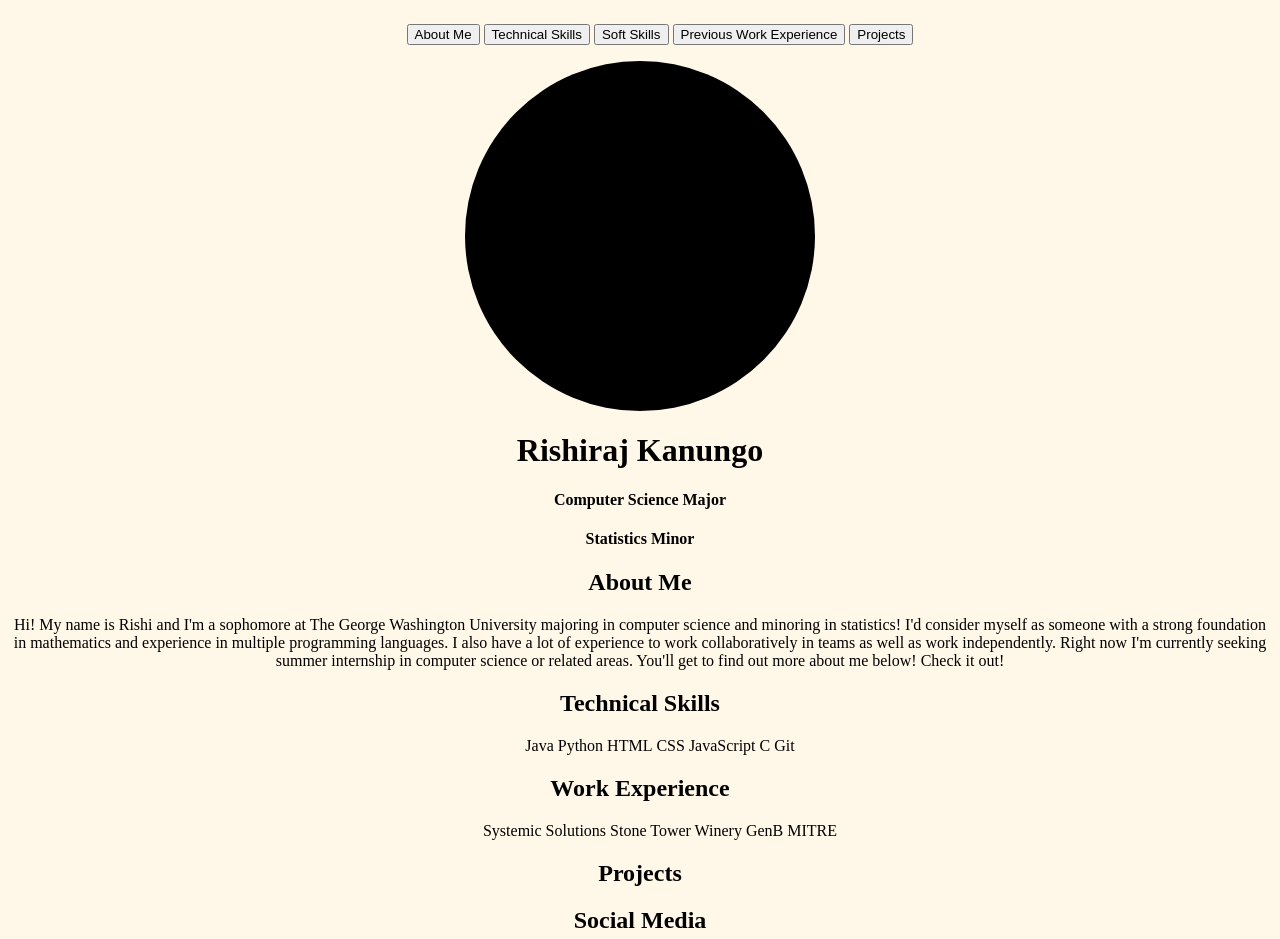
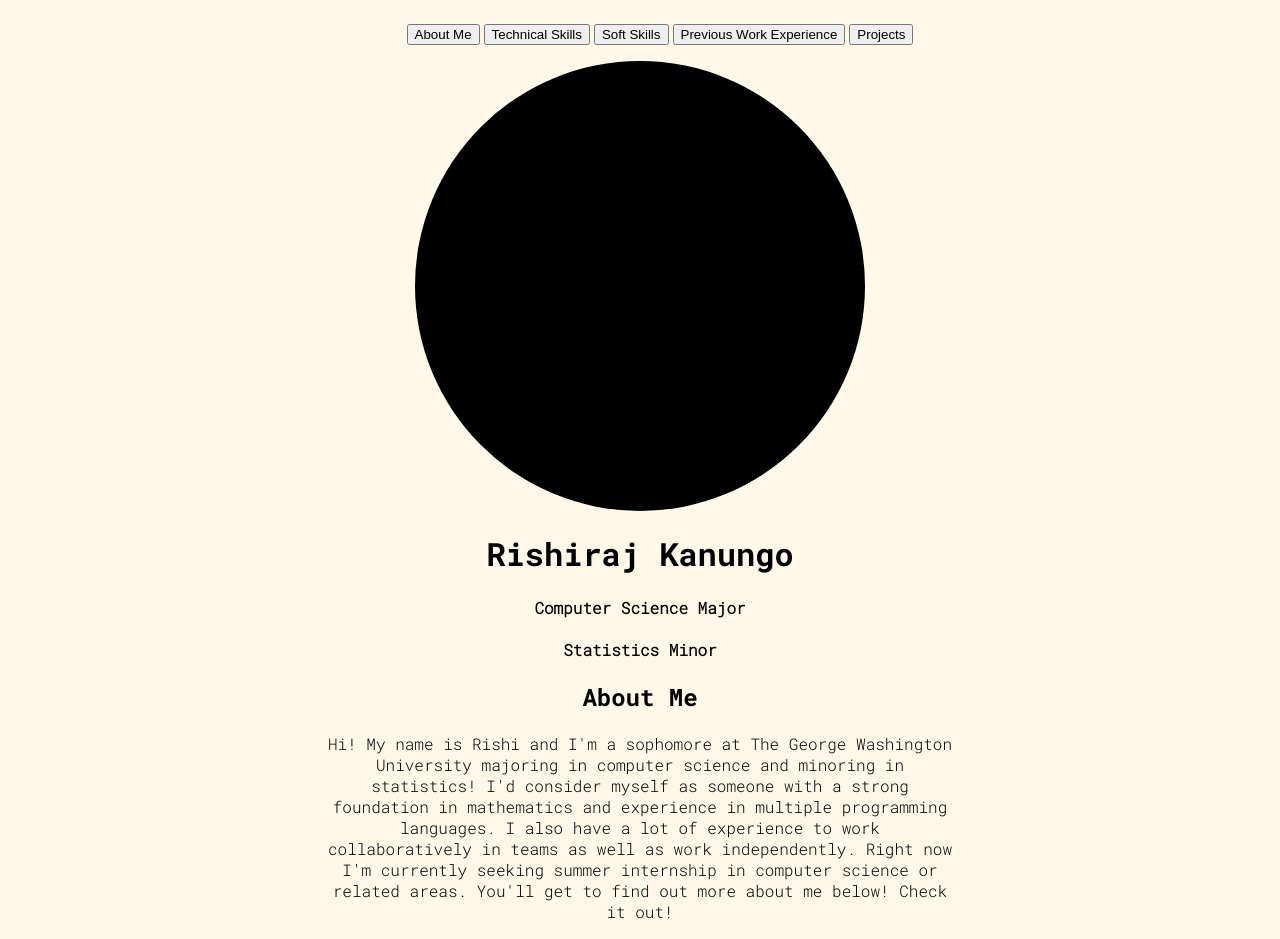
Before and after one commit to RishirajKanungo/cs_portfolio, a plain HTML site: page index.html in a window 1280 px wide. Shown: the top 939 px of the page. Drawn offline with Linux system fonts and the light colour scheme.

Commit message:
Update style.css

```diff
--- a/style.css
+++ b/style.css
@@ -1,3 +1,15 @@
+/* Defining the font for "Rishiraj Kanungo"*/
+@font-face{
+    font-family: nameFont;
+    src: url('/Roboto_Mono/RobotoMono-Bold.ttf')
+}
+
+@font-face{
+    font-family: degreeFont;
+    src: url('/Roboto_Mono/RobotoMono-Light.ttf')
+}
+
+
 /* Background Setup*/
 body{
     background-color: #fff8e8;
@@ -8,7 +20,6 @@ body{
     display: table;
     margin: 0 auto;
 }
-
 /* Make the list in navigation horizontal */
 #menu li{
     display: inline;
@@ -16,10 +27,10 @@ body{
 
 /* Setting up the circle picture and centering it */
 #circlePic{
-    width: 350px;
-    height: 350px;
+    width: 450px;
+    height: 450px;
     background: black;
-    border-radius: 350px;
+    border-radius: 450px;
     margin: auto;
 }
 
@@ -27,40 +38,63 @@ body{
 .name{
     text-align: center;
 }
+#text{
+    font-family: nameFont;
+}
 
 /* Center text of my degree */
 #degree{
     text-align: center;
+    font-family: degreeFont;
 }
 
 /* About Me portion formatting */
-.aboutme{
+.aboutme h2{
     text-align: center;
+    font-family: nameFont;
+}
+.aboutme p{
+    text-align: center;
+    font-family: degreeFont;
+    padding-left: 25%;
+    padding-right: 25%;
+
 }
 
 /* Tech Skills formatting */
 .tech_skills{
     text-align: center;
-
 }
-
+.tech_skills h2{
+    font-family: nameFont;
+}
 #skill_item li{
     display: inline;
 }
 
+/* Work Experience Formatting*/
 .work_exp{
     text-align: center;
-
 }
-
+.work_exp h2{
+    font-family: nameFont;
+}
 #worked_at li{
     display: inline;
 }
 
+/* Projects Formatting*/
 .projects{
     text-align: center;
 }
+.projects h2{
+    font-family: nameFont;
+}
 
+/* Social Media Formatting */
 .social_media{
     text-align: center;
 }
+.social_media h2{
+    font-family: nameFont;
+}
```
